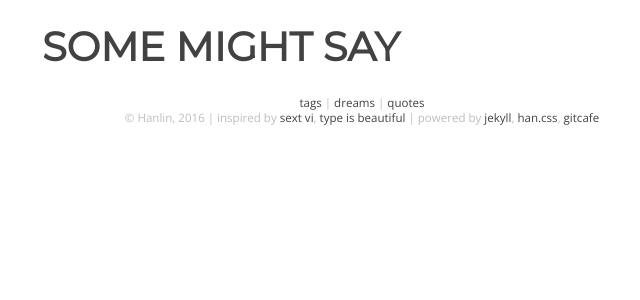
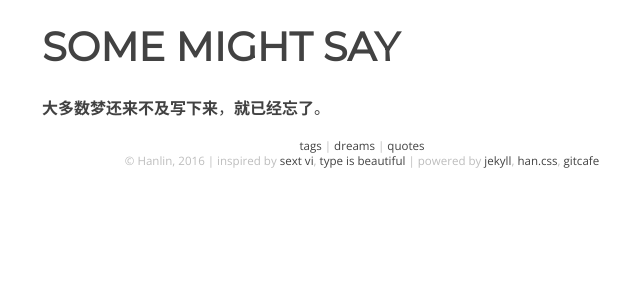
Before and after one commit to onion7878/word, a Jekyll site: the page built from dreams.html, in a window 1280 px wide. Shown: the top 300 px of the page, without its empty margins (278-918 px from the left). Built offline with Jekyll 4.4.1, drawn with Linux system fonts in a browser that asks for light colours; Markdown is read by kramdown in place of the engine named in the settings.

Commit message:
add a line

```diff
--- a/dreams.html
+++ b/dreams.html
@@ -2,7 +2,11 @@
 layout: default
 ---
 
+
 <article>
+	<div>
+		<p><strong>大多数梦还来不及写下来，就已经忘了。</strong></p>
+	</div>
 	{% for dream in site.data.dreams %}
 
 	{% if forloop.index0 != 0 %}
```
